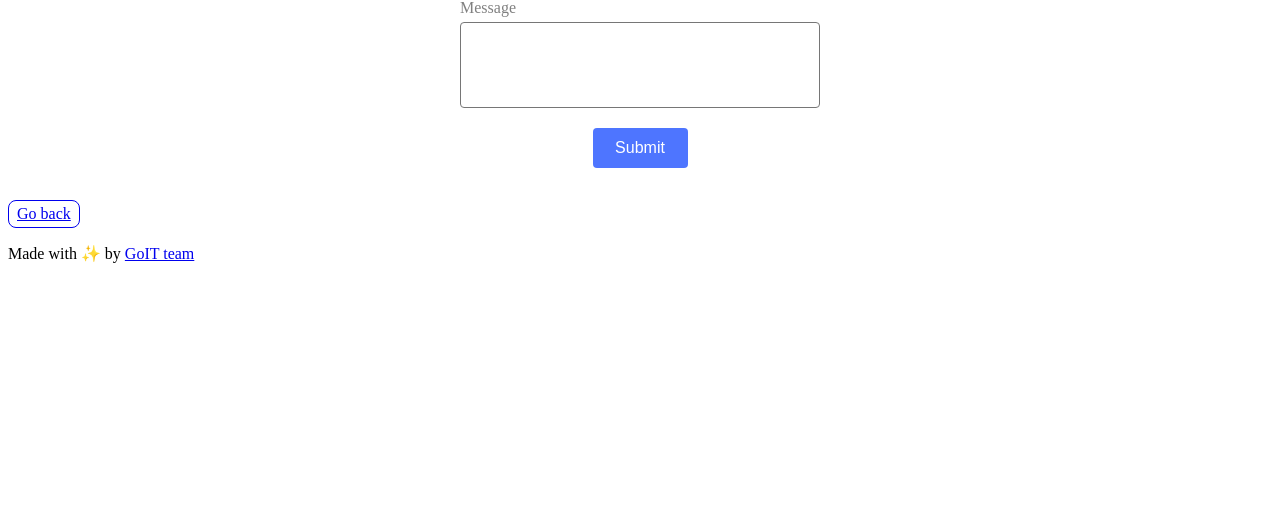
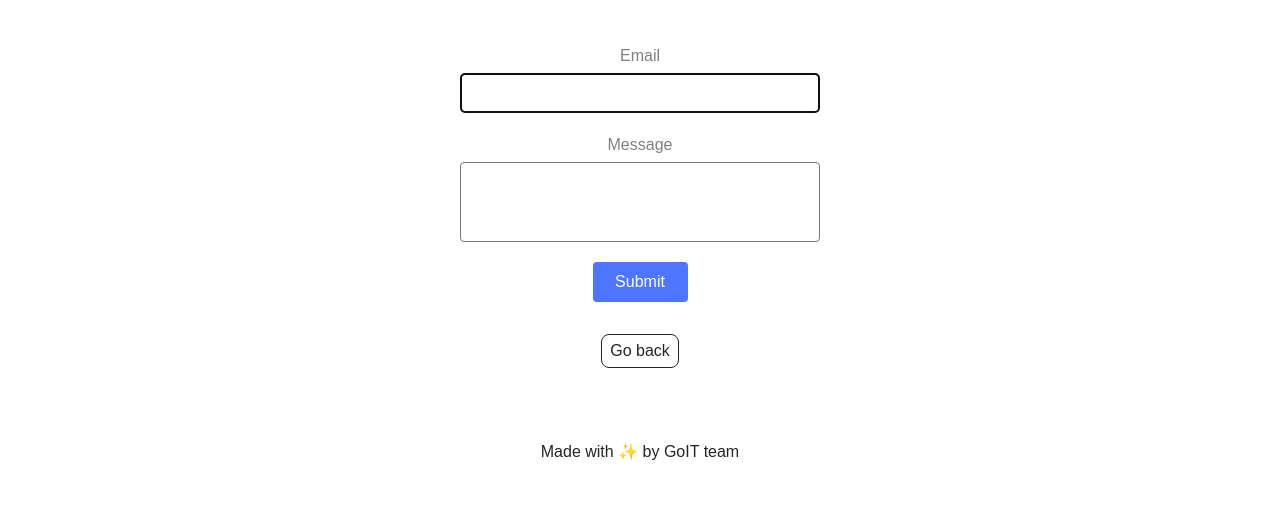
Before and after one commit to nurgul4261/goit-js-hw-09, a website built with Vite: page src/02-form.html in a window 1280 px wide. Shown: the part 292-800 px from the top of the page. Built offline with nearby package versions, Linux system fonts and the light colour scheme; a script that the page names is missing.

Commit message:
Update 02-form.html

```diff
--- a/src/02-form.html
+++ b/src/02-form.html
@@ -9,7 +9,7 @@
       rel="stylesheet"
       href="https://cdn.jsdelivr.net/npm/simplelightbox@2.14.1/dist/simple-lightbox.min.css"
     />
-    <link rel="stylesheet" href="./src/css/styles.css" />
+    <link rel="stylesheet" href="./css/styles.css" />
     <link rel="stylesheet" href="./css/02-form.css" />
     <script defer src="./js/02-form.js"></script>
     <script src="https://cdn.jsdelivr.net/npm/simplelightbox@2.14.1/dist/simple-lightbox.min.js"></script>
```
